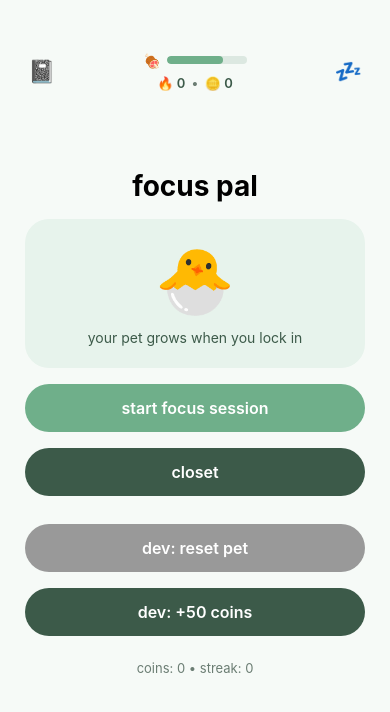
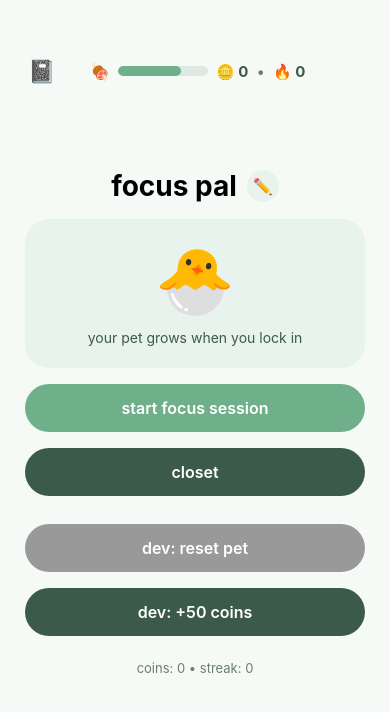
Before and after one commit to suaviloquence/domo, a React Native app: screen /Home in a window 390 px wide. Shown: the top 712 px of the page. Built offline with nearby package versions, Linux system fonts and the light colour scheme.

Commit message:
ui: clean up home top bar + editable pet name; remove notifications import

```diff
--- a/App.tsx
+++ b/App.tsx
@@ -38,7 +38,6 @@ export default function App() {
   return (
     <PetProvider>
       <NavigationContainer>
-        <StatusBar barStyle="dark-content" />
         <RootNavigator />
       </NavigationContainer>
     </PetProvider>
--- a/src/screens/HomeScreen.tsx
+++ b/src/screens/HomeScreen.tsx
@@ -1,14 +1,41 @@
-import React, { useState } from 'react';
-import { View, Text, StyleSheet, TouchableOpacity } from 'react-native';
+import React, { useEffect, useState } from 'react';
+import {
+  View,
+  Text,
+  StyleSheet,
+  TouchableOpacity,
+  TextInput,
+} from 'react-native';
+import AsyncStorage from '@react-native-async-storage/async-storage';
+
 import { usePet } from '../context/PetContext';
 import TimerModal from '../components/TimerModal';
 import PetDisplay from '../components/PetDisplay';
 
+const NAME_KEY = 'petName';
+
 export default function HomeScreen({ navigation }: any) {
-  const { selectedPetId, resetPet, coins, streak, addCoins } = usePet(); // adding this so we can reset the pets
+  const { selectedPetId, resetPet, coins, streak, addCoins } = usePet();
 
-  // State for TimerModal visibility
   const [timerModalVisible, setTimerModalVisible] = useState(false);
+
+  // editable name
+  const [petName, setPetName] = useState('focus pal');
+  const [isEditingName, setIsEditingName] = useState(false);
+
+  useEffect(() => {
+    (async () => {
+      const savedName = await AsyncStorage.getItem(NAME_KEY);
+      if (savedName) setPetName(savedName);
+    })();
+  }, []);
+
+  const saveName = async () => {
+    const trimmed = petName.trim() || 'focus pal';
+    setPetName(trimmed);
+    await AsyncStorage.setItem(NAME_KEY, trimmed);
+    setIsEditingName(false);
+  };
 
   return (
     <View style={styles.container}>
@@ -22,39 +49,61 @@ export default function HomeScreen({ navigation }: any) {
           <Text style={styles.topBarIcon}>📓</Text>
         </TouchableOpacity>
 
-        {/* Middle: Hunger + Streak + Coins */}
+        {/* Center: Hunger + Coins + Streak */}
         <View style={styles.centerStatus}>
-          {/* Hunger */}
-          <View style={styles.statusRow}>
-            <Text style={styles.statusIcon}>🍖</Text>
+          <View style={styles.statusRowBig}>
+            <Text style={styles.statusIconBig}>🍖</Text>
             <View style={styles.hungerContainer}>
               <View style={[styles.hungerFill, { width: '70%' }]} />
             </View>
-          </View>
 
-          {/* Streak + Coins */}
-          <View style={styles.statusRow}>
-            <Text style={styles.statusText}>🔥 {streak}</Text>
-            <Text style={styles.statusDivider}>•</Text>
-            <Text style={styles.statusText}>🪙 {coins}</Text>
+            <Text style={styles.statusTextBig}>🪙 {coins}</Text>
+            <Text style={styles.statusDividerBig}>•</Text>
+            <Text style={styles.statusTextBig}>🔥 {streak}</Text>
           </View>
         </View>
 
-        {/* Right: Hibernate */}
-        <TouchableOpacity
-          style={styles.topBarButton}
-          onPress={() => navigation.navigate('Hibernate')}
-        >
-          <Text style={styles.topBarIcon}>💤</Text>
-        </TouchableOpacity>
+        {/* Right spacer so center stays visually centered */}
+        <View style={styles.rightSpacer} />
       </View>
-      <Text style={styles.title}>focus pal</Text>
 
+      {/* Editable Title */}
+      <View style={styles.titleRow}>
+        {isEditingName ? (
+          <>
+            <TextInput
+              value={petName}
+              onChangeText={setPetName}
+              style={styles.titleInput}
+              autoFocus
+              maxLength={16}
+              returnKeyType="done"
+              onSubmitEditing={saveName}
+            />
+            <TouchableOpacity onPress={saveName} style={styles.editBtn}>
+              <Text style={styles.editIcon}>✅</Text>
+            </TouchableOpacity>
+          </>
+        ) : (
+          <>
+            <Text style={styles.title}>{petName}</Text>
+            <TouchableOpacity
+              onPress={() => setIsEditingName(true)}
+              style={styles.editBtn}
+            >
+              <Text style={styles.editIcon}>✏️</Text>
+            </TouchableOpacity>
+          </>
+        )}
+      </View>
+
+      {/* Pet Card */}
       <View style={styles.card}>
-        <PetDisplay selectedPetId={selectedPetId} />
+        <PetDisplay selectedPetId={selectedPetId} size={220} />
         <Text style={styles.caption}>your pet grows when you lock in</Text>
       </View>
 
+      {/* Actions */}
       <TouchableOpacity
         style={styles.button}
         onPress={() => setTimerModalVisible(true)}
@@ -69,7 +118,8 @@ export default function HomeScreen({ navigation }: any) {
         <Text style={styles.buttonText}>closet</Text>
       </TouchableOpacity>
 
-      {__DEV__ && ( // RESET BUTTON
+      {/* Dev buttons */}
+      {__DEV__ && (
         <TouchableOpacity
           style={[styles.button, { backgroundColor: '#999', marginTop: 12 }]}
           onPress={resetPet}
@@ -78,7 +128,7 @@ export default function HomeScreen({ navigation }: any) {
         </TouchableOpacity>
       )}
 
-      {__DEV__ && ( // COINS
+      {__DEV__ && (
         <TouchableOpacity
           style={[styles.button, { backgroundColor: '#3C5A49' }]}
           onPress={() => addCoins(50)}
@@ -90,6 +140,8 @@ export default function HomeScreen({ navigation }: any) {
       <Text style={styles.footer}>
         coins: {coins} • streak: {streak}
       </Text>
+
+      {/* Timer Modal */}
       <TimerModal
         visible={timerModalVisible}
         onStart={(minutes, seconds, goal) => {
@@ -114,10 +166,84 @@ const styles = StyleSheet.create({
     padding: 24,
     gap: 16,
   },
+
+  /* Top bar */
+  topBar: {
+    position: 'absolute',
+    top: 50,
+    left: 0,
+    right: 0,
+    paddingHorizontal: 20,
+    flexDirection: 'row',
+    alignItems: 'center',
+    justifyContent: 'space-between',
+  },
+  topBarButton: { padding: 8 },
+  topBarIcon: { fontSize: 22 },
+
+  // keeps the center block centered since we removed the right button
+  rightSpacer: { width: 22 + 16 }, // ~icon size + padding feel
+
+  centerStatus: {
+    alignItems: 'center',
+    justifyContent: 'center',
+  },
+  statusRowBig: {
+    flexDirection: 'row',
+    alignItems: 'center',
+    justifyContent: 'center',
+    gap: 8,
+  },
+  statusIconBig: { fontSize: 16 },
+  statusTextBig: {
+    fontSize: 15,
+    fontWeight: '700',
+    color: '#3C5A49',
+  },
+  statusDividerBig: { fontSize: 15, color: '#6B7D73' },
+
+  hungerContainer: {
+    width: 90,
+    height: 10,
+    backgroundColor: '#DCE8E1',
+    borderRadius: 999,
+    overflow: 'hidden',
+  },
+  hungerFill: {
+    height: '100%',
+    backgroundColor: '#6FAF8A',
+    borderRadius: 999,
+  },
+
+  /* Title / name */
+  titleRow: {
+    flexDirection: 'row',
+    alignItems: 'center',
+    gap: 10,
+  },
   title: {
     fontSize: 28,
     fontWeight: '700',
   },
+  titleInput: {
+    fontSize: 28,
+    fontWeight: '700',
+    paddingVertical: 4,
+    paddingHorizontal: 10,
+    borderRadius: 12,
+    backgroundColor: '#E7F3EC',
+    color: '#3C5A49',
+    minWidth: 160,
+    textAlign: 'center',
+  },
+  editBtn: {
+    padding: 6,
+    borderRadius: 999,
+    backgroundColor: '#E7F3EC',
+  },
+  editIcon: { fontSize: 16 },
+
+  /* Card */
   card: {
     width: '100%',
     maxWidth: 340,
@@ -127,12 +253,12 @@ const styles = StyleSheet.create({
     alignItems: 'center',
     gap: 10,
   },
-  pet: { fontSize: 64 },
-  petImage: { width: 96, height: 96 },
   caption: {
     fontSize: 14,
     color: '#3C5A49',
   },
+
+  /* Buttons */
   button: {
     backgroundColor: '#6FAF8A',
     paddingVertical: 14,
@@ -147,67 +273,10 @@ const styles = StyleSheet.create({
     fontSize: 16,
     fontWeight: '600',
   },
+
   footer: {
     fontSize: 13,
     color: '#6B7D73',
     marginTop: 8,
   },
-  topBar: {
-    position: 'absolute',
-    top: 50,
-    left: 0,
-    right: 0,
-    paddingHorizontal: 20,
-    flexDirection: 'row',
-    alignItems: 'center',
-    justifyContent: 'space-between',
-  },
-
-  topBarButton: {
-    padding: 8,
-  },
-
-  topBarIcon: {
-    fontSize: 22,
-  },
-
-  centerStatus: {
-    alignItems: 'center',
-    gap: 6,
-  },
-
-  statusRow: {
-    flexDirection: 'row',
-    alignItems: 'center',
-    gap: 6,
-  },
-
-  statusIcon: {
-    fontSize: 14,
-  },
-
-  statusText: {
-    fontSize: 13,
-    fontWeight: '600',
-    color: '#3C5A49',
-  },
-
-  statusDivider: {
-    fontSize: 13,
-    color: '#6B7D73',
-  },
-
-  hungerContainer: {
-    width: 80,
-    height: 8,
-    backgroundColor: '#DCE8E1',
-    borderRadius: 999,
-    overflow: 'hidden',
-  },
-
-  hungerFill: {
-    height: '100%',
-    backgroundColor: '#6FAF8A',
-    borderRadius: 999,
-  },
 });
```
